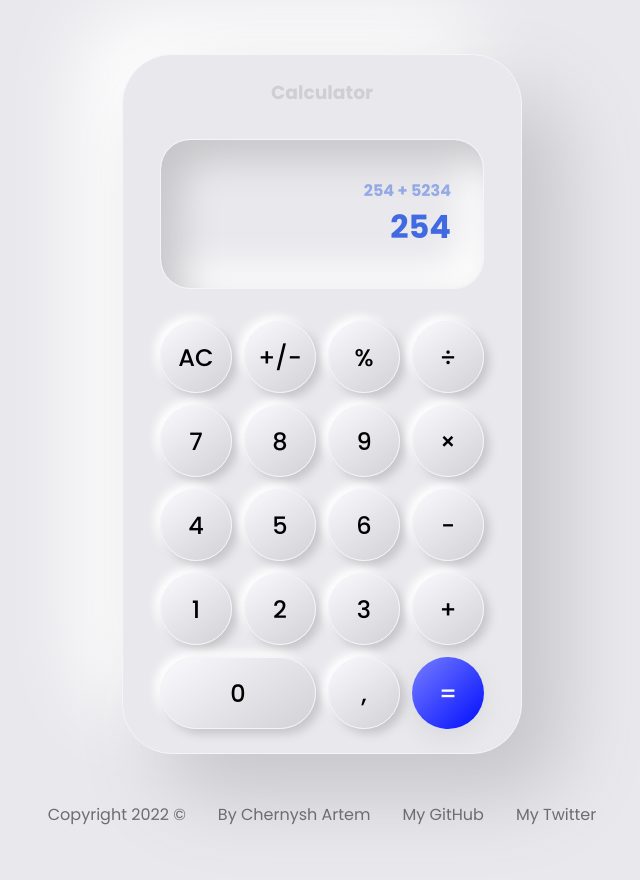
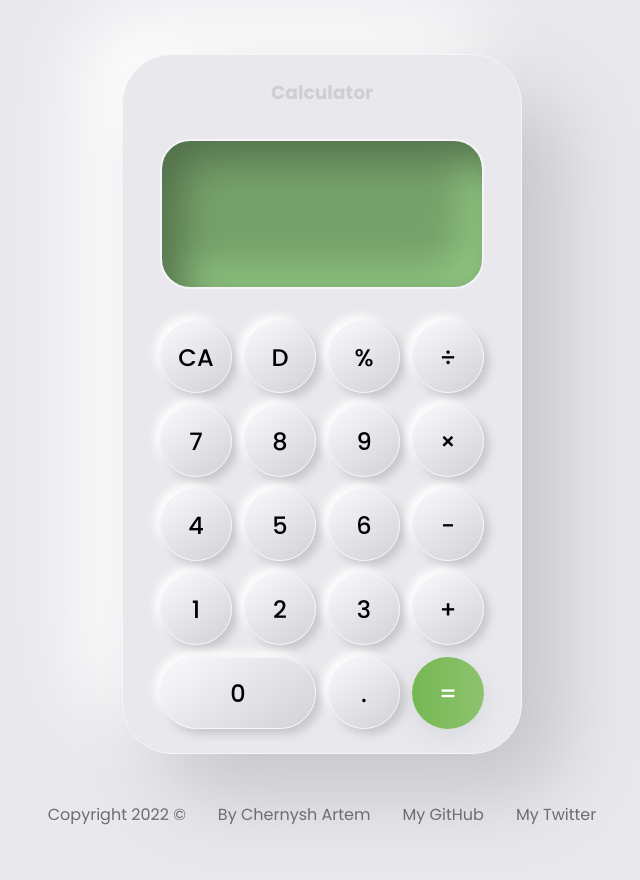
Before and after one commit to TemaTech/calculator, a PHP site: page / in a window 1280 px wide. Shown: the whole page, without its empty margins (318-958 px from the left). Run offline with PHP 8.4, Linux system fonts and the light colour scheme.

Commit message:
Finished version of calculator

```diff
--- a/main.html
+++ b/main.html
@@ -7,7 +7,7 @@
     <title>Calculator</title>
     <link rel="stylesheet" href="style.css">
     <script src="app.js" defer></script>
-    <link rel="icon" href="/img/calc-icon.png">
+    <link rel="icon" href="/img/calculator.png">
 </head>
 <body>
     <div class="wrapper">
@@ -15,35 +15,33 @@
             <div class="top-title"><h3>Calculator</h3></div>
             <div class="action">
                 <div class="text-action">
-                    <div class="before">
-                        <h3>254 + 5234</h3>
-                    </div>
                     <div class="answer">
-                        <h3>254</h3>
+                        <h3 class="answer-numbers"></h3>
                     </div>
                 </div>
             </div>
 
             <div class="numbers">
-                <button class="AC">AC</button>
-                <button class="plusminus">+/-</button>
-                <button class="percent">%</button>
-                <button class="division">÷</button>
-                <button class="seven">7</button>
-                <button class="eight">8</button>
-                <button class="nine">9</button>
-                <button class="multi">×</button>
-                <button class="four">4</button>
-                <button class="five">5</button>
-                <button class="six">6</button>
-                <button class="minus">-</button>
-                <button class="one">1</button>
-                <button class="two">2</button>
-                <button class="three">3</button>
-                <button class="plus">+</button>
-                <button class="zero">0</button>
-                <button class="comma">,</button>
-                <button class="equals">=</button>
+                    <button class="C">CA</button>
+                    <button class="delete">D</button>
+                    <button class="percent" id="op">%</button>
+                    <button class="division" id="op">÷</button>
+                    <button class="seven" id="num">7</button>
+                    <button class="eight" id="num">8</button>
+                    <button class="nine" id="num">9</button>
+                    <button class="multi" id="op">×</button>
+                    <button class="four" id="num">4</button>
+                    <button class="five" id="num">5</button>
+                    <button class="six" id="num">6</button>
+                    <button class="minus" id="op">-</button>
+                    <button class="one" id="num">1</button>
+                    <button class="two" id="num">2</button>
+                    <button class="three" id="num">3</button>
+                    <button class="plus" id="op">+</button>
+                    <button class="zero" id="num">0</button>
+                    <button class="decimal" id="num">.</button>
+                    <button class="equals">=</button>
+                </div>
             </div>
         </div>
     </div>
--- a/style.css
+++ b/style.css
@@ -1,9 +1,11 @@
 @import url(https://fonts.googleapis.com/css?family=Poppins:100,100italic,200,200italic,300,300italic,regular,italic,500,500italic,600,600italic,700,700italic,800,800italic,900,900italic);
+@import url(https://fonts.googleapis.com/css?family=Share+Tech+Mono:regular);
 
 *, *::before, *::after {
     box-sizing: border-box;
     margin: 0;
     padding: 0;
+    outline: none;
 }
 
 html {
@@ -47,35 +49,30 @@
 
 .action {
     display: flex;
+    justify-content: flex-end;
+    flex-shrink: 1;
     height: 150px;
     width: 250px;
-    background: #e9e9ed;
-    box-shadow: inset 19px 19px 38px #c6c6c9,
-            inset -19px -19px 38px #ffffff;
+    background: #76a16a;
+    box-shadow: inset 19px 19px 38px #54724c, inset -19px -19px 38px #92c883;
     border-radius: 30px;
     width: 324px;
-        border: 1px solid #f4f4fa;
+    border: 2px solid #f4f4fa;
 }
 .text-action {
-    width: 324px;
+    width: auto;
     display: flex;
-    justify-content: center;
-    align-items: flex-end;
-    flex-wrap: wrap;
-    flex-direction: column;
+    justify-content: flex-end;
+    align-items: center;
+    overflow-x: hidden;
     padding: 2em;
-}
-.before {
-    color: rgba(65, 105, 225, 0.5);
-}
-.before h3 {
-    font-size: 1rem;
+    font-family: 'Share Tech Mono', monospace;
 }
 .answer {
-    color: royalblue;
+    color: rgb(8, 36, 0);
 }
 .answer h3 {
-    font-size: 2rem;
+    font-size: 2.4rem;
 }
 
 .numbers {
@@ -113,13 +110,16 @@
 }
 button.equals {
     border: none !important;
-    background: linear-gradient( 135deg, #6B73FF 10%, #000DFF 100%) !important;
+    background: linear-gradient(to right, #76b852, #8dc26f) !important;
     color: white !important;
     box-shadow: rgba(149, 157, 165, 0.2) 0px 8px 24px !important;
 }
 button.equals:hover {
     box-shadow: rgba(149, 157, 165, 0.2) 0px 8px 24px !important;
-    background: blue !important;
+    background: linear-gradient(to right, #80c859, #9cd77a) !important;
+}
+button.equals:active {
+    background: linear-gradient(to right, #8fe163, #a9ea83) !important;
 }
 .zero {
     width: 156px !important;
```
Also changed, not shown: app.js (+87 -0 lines), img/calc-icon.png (deleted), img/calculator.png (added), 2 other files.
